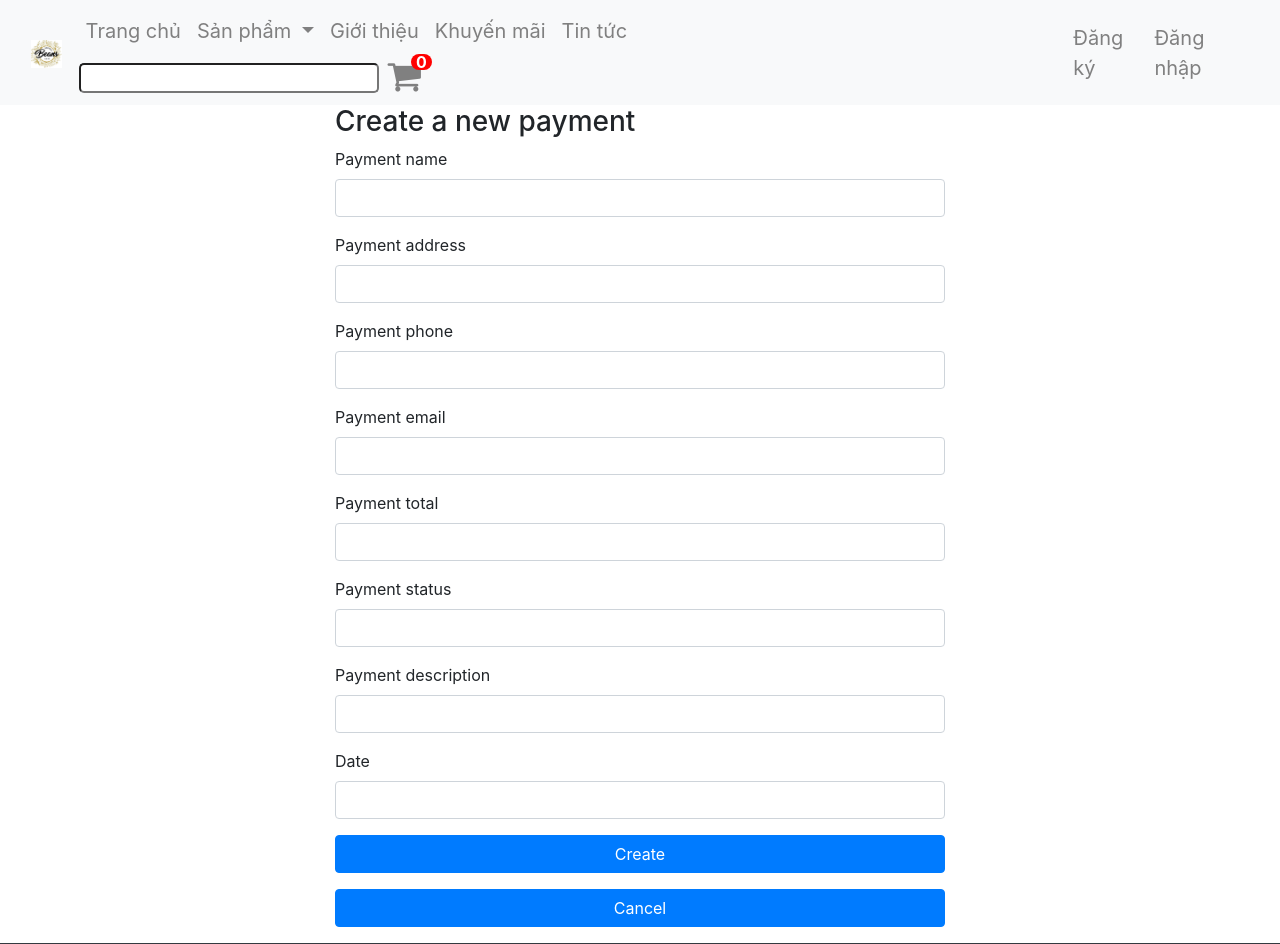
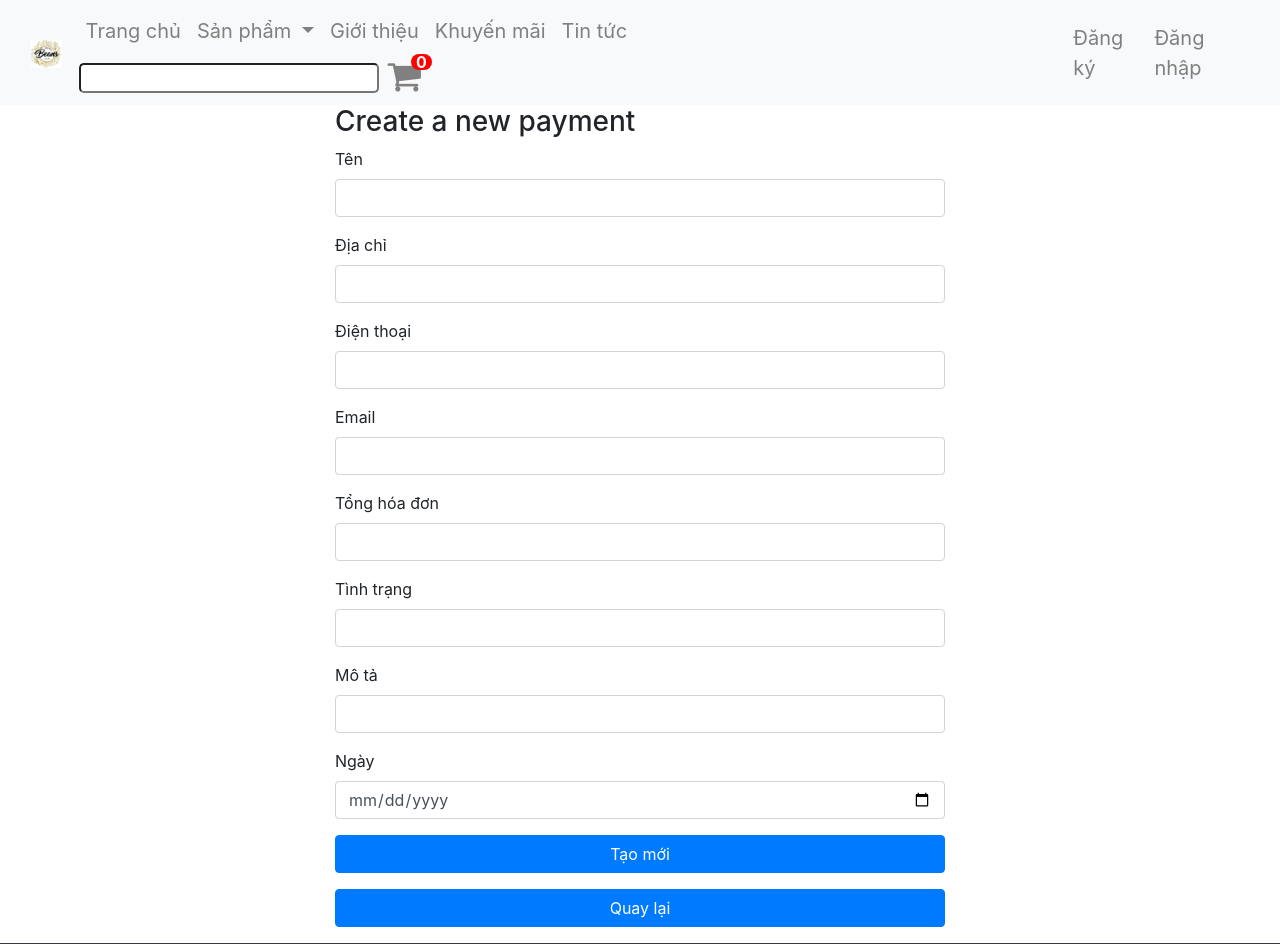
Before and after one commit to Giabaoproo347/Bachend_Coffee2, an Angular app: page /payment-create in a window 1280 px wide. Shown: the top 944 px of the page. Built offline with nearby package versions, Linux system fonts and the light colour scheme; no server answers.

Commit message:
ddang lam validate

```diff
--- a/src/app/component/admin/categories/categories-create/categories-create.component.html
+++ b/src/app/component/admin/categories/categories-create/categories-create.component.html
@@ -2,7 +2,7 @@
   <h3 class="text-center">Create a new categories</h3>
   <div *ngIf="message">
     <div class="alert alert-success">
-      <strong>Success!</strong> You have created a new categories
+      <strong>Thành công!</strong> You have created a new categories
     </div>
     <div>
       <div class="form-group">
@@ -20,14 +20,14 @@
     (ngSubmit)="categoriesForm.valid && onSubmit()"
     novalidate>
     <div class="form-group">
-      <label>Categories name</label>
+      <label>Danh mục sản phẩm</label>
       <input type="text" class="form-control" formControlName="name"/>
       <div class="alert-danger" *ngIf="categoriesForm.get('name').invalid && categoriesForm.get('name').touched" style="color: aqua">
-        Categories name must be ay least 1 characters
+        Danh mục sản phẩm tối thiểu 3 ký tự
       </div>
     </div>
     <div class="form-group">
-      <button class="btn btn-primary btn-block">Create</button>
+      <button class="btn btn-primary btn-block">Tạo</button>
     </div>
     <div class="form-group">
       <input class="btn btn-primary btn-block" value="Cancel" routerLink="/categories-list">
--- a/src/app/component/admin/categories/categories-create/categories-create.component.ts
+++ b/src/app/component/admin/categories/categories-create/categories-create.component.ts
@@ -25,7 +25,7 @@ export class CategoriesCreateComponent implements OnInit {
   ngOnInit() {
     this.categoriesForm = this.fb.group({
       id: '',
-      name: ['', [Validators.required, Validators.minLength(1)]],
+      name: ['', [Validators.required, Validators.minLength(3)]],
     });
     this.useFile = null;
     this.previewUrl = null;
--- a/src/app/component/admin/categories/categories-edit/categories-edit.component.html
+++ b/src/app/component/admin/categories/categories-edit/categories-edit.component.html
@@ -15,10 +15,10 @@
   </div>
   <form *ngIf="!message" name="form" [formGroup]="categoriesForm" (ngSubmit)="categoriesForm.valid && onSubmit()" novalidate>
     <div class="form-group">
-      <label>Categories name</label>
+      <label>Danh mục sản phẩm</label>
       <input type="text" class="form-control" formControlName="name"/>
       <div class="alert-danger" *ngIf="categoriesForm.get('name').invalid && categoriesForm.get('name').touched" style="color: aqua">
-        Categories name must be at least 1 characters
+        Danh mục sản phẩm tối thiểu 3 ký tự
       </div>
     </div>
     <div class="form-group">
--- a/src/app/component/admin/categories/categories-edit/categories-edit.component.ts
+++ b/src/app/component/admin/categories/categories-edit/categories-edit.component.ts
@@ -27,7 +27,7 @@ export class CategoriesEditComponent implements OnInit {
   ngOnInit() {
     this.categoriesForm = this.fb.group({
       id: '',
-      name: ['', [Validators.required, Validators.minLength(1)]],
+      name: ['', [Validators.required, Validators.minLength(3)]],
     });
     const id = +this.route.snapshot.paramMap.get('id');
     console.log(id);
--- a/src/app/component/admin/order/order-create/order-create.component.html
+++ b/src/app/component/admin/order/order-create/order-create.component.html
@@ -19,36 +19,36 @@
 
 
     <div class="form-group">
-      <label>Purchase date</label>
-      <input type="text" class="form-control" formControlName="purchaseDate">
+      <label>Ngày đặt</label>
+      <input type="date" class="form-control" formControlName="purchaseDate">
       <div class="alert-danger" *ngIf="orderForm.get('purchaseDate').invalid && orderForm.get('purchaseDate').touched"
            style="color: red">
-        Purchase date is required
+        Không được để trống
       </div>
     </div>
 
     <div class="form-group">
-      <label>Delivery date</label>
-      <input type="text" class="form-control" formControlName="deliveryDate">
+      <label>Ngày giao</label>
+      <input type="date" class="form-control" formControlName="deliveryDate">
       <div class="alert-danger" *ngIf="orderForm.get('deliveryDate').invalid && orderForm.get('deliveryDate').touched"
            style="color: red">
-        Delivery is required
+        Không được để trống
       </div>
     </div>
 
     <div class="form-group">
-      <label>Description</label>
+      <label>Mô tả</label>
       <input type="text" class="form-control" formControlName="description">
       <div class="alert-danger" *ngIf="orderForm.get('description').invalid && orderForm.get('description').touched"
            style="color: red">
-        Description is required
+        Không được để trống
       </div>
     </div>
     <div class="form-group">
-      <button class="btn btn-primary btn-block">Create</button>
+      <button class="btn btn-primary btn-block">Tạo</button>
     </div>
     <div class="form-group">
-      <input class="btn btn-primary btn-block" value="Cancel" routerLink="/orderDetail-list">
+      <input class="btn btn-primary btn-block" value="Hủy" routerLink="/order-list">
     </div>
   </form>
 </div>
--- a/src/app/component/admin/order/order-edit/order-edit.component.html
+++ b/src/app/component/admin/order/order-edit/order-edit.component.html
@@ -11,31 +11,31 @@
   </div>
   <form *ngIf="!message" name="form" [formGroup]="orderForm" (ngSubmit)="orderForm.valid && onSubmit()" novalidate>
     <div class="form-group">
-      <label>Purchase Date</label>
-      <input type="text" class="form-control" formControlName="purchaseDate"/>
+      <label>Ngày đặt</label>
+      <input type="date" class="form-control" formControlName="purchaseDate"/>
       <div class="alert-danger" *ngIf="orderForm.get('purchaseDate').invalid && orderForm.get('purchaseDate').touched" style="color: aqua">
-        Purchase Date is required
+        Không được để trống
       </div>
     </div>
     <div class="form-group">
-      <label>Delivery Date</label>
-      <textarea class="form-control" formControlName="deliveryDate"></textarea>
+      <label>Ngày giao</label>
+      <input type="date" class="form-control" formControlName="deliveryDate">
       <div class="alert-danger" *ngIf="orderForm.get('deliveryDate').invalid && orderForm.get('deliveryDate').touched" style="color: aqua">
-        Delivery date is required
+        Không được để trống
       </div>
     </div>
 
     <div class="form-group">
-      <label>Description</label>
+      <label>Mô tả</label>
       <textarea class="form-control" formControlName="description"></textarea>
       <div class="alert-danger" *ngIf="orderForm.get('description').invalid && orderForm.get('description').touched" style="color: aqua">
-        Description is required
+        Không được để trống
       </div>
     </div>
     <div class="form-group">
-      <button class="btn btn-primary btn-block">Save</button>
+      <button class="btn btn-primary btn-block">Cập nhật</button>
     </div><div class="form-group">
-    <button class="btn btn-primary btn-block">Cancel</button>
+    <button class="btn btn-primary btn-block">Hủy</button>
   </div>
   </form>
 </div>
--- a/src/app/component/admin/order/order-list/order-list.component.html
+++ b/src/app/component/admin/order/order-list/order-list.component.html
@@ -3,9 +3,9 @@
   <thead>
   <tr>
     <th>Id</th>
-    <th>Purchase Date</th>
-    <th>Delivery Date</th>
-    <th>Description</th>
+    <th>Ngày đặt</th>
+    <th>Ngày giao</th>
+    <th>Mô tả</th>
     <th>Edit</th>
     <th>Delete</th>
   </tr>
--- a/src/app/component/admin/orderDetail/order-detail-create/order-detail-create.component.html
+++ b/src/app/component/admin/orderDetail/order-detail-create/order-detail-create.component.html
@@ -5,10 +5,10 @@
       <strong>Success!</strong> You have created a new order detail
     </div>
     <div class="form-group">
-      <input class="btn btn-primary btn-block" value="Create new order detail" (click)="message = !message">
+      <input class="btn btn-primary btn-block" value="Tạo mới" (click)="message = !message">
     </div>
     <div class="form-group">
-      <input class="btn btn-primary btn-block" value="Back to order detail list" routerLink="/orderDetail-list">
+      <input class="btn btn-primary btn-block" value="Quay lại" routerLink="/orderDetail-list">
     </div>
   </div>
   <form
@@ -18,51 +18,51 @@
     (ngSubmit)="orderDetailForm.valid && onSubmit()">
 
     <div class="form-group">
-      <label>Name</label>
+      <label>Tên</label>
       <input type="text" class="form-control" formControlName="name">
       <div class="alert-danger" *ngIf="orderDetailForm.get('name').invalid && orderDetailForm.get('name').touched"
            style="color: red">
-        Name is required
+        Không được để trống
       </div>
     </div>
 
 
     <div class="form-group">
-      <label>Sale Price</label>
+      <label>Phí</label>
       <input type="text" class="form-control" formControlName="salePrice">
       <div class="alert-danger"
            *ngIf="orderDetailForm.get('salePrice').invalid && orderDetailForm.get('salePrice').touched"
            style="color: red">
-        Sale price is required
+        Không được để trống
       </div>
     </div>
 
     <div class="form-group">
-      <label>Quantity</label>
+      <label>Số lượng</label>
       <input type="text" class="form-control" formControlName="quantity">
       <div class="alert-danger"
            *ngIf="orderDetailForm.get('quantity').invalid && orderDetailForm.get('quantity').touched"
            style="color: red">
-        Quantity is required
+        Không được để trống
       </div>
     </div>
 
     <div class="form-group">
-      <label>Description</label>
+      <label>Mô tả</label>
       <input type="text" class="form-control" formControlName="description">
       <div class="alert-danger"
            *ngIf="orderDetailForm.get('description').invalid && orderDetailForm.get('description').touched"
            style="color: red">
-        Quantity is required
+        Không được để trống
       </div>
     </div>
 
 
     <div class="form-group">
-      <button class="btn btn-primary btn-block">Create</button>
+      <button class="btn btn-primary btn-block">Tạo mới</button>
     </div>
     <div class="form-group">
-      <input class="btn btn-primary btn-block" value="Cancel" routerLink="/orderDetail-list">
+      <input class="btn btn-primary btn-block" value="Quay lại" routerLink="/orderDetail-list">
     </div>
   </form>
 </div>
--- a/src/app/component/admin/payment/payment-create/payment-create.component.html
+++ b/src/app/component/admin/payment/payment-create/payment-create.component.html
@@ -18,74 +18,74 @@
     (ngSubmit)="paymentForm.valid && onSubmit()"
   >
     <div class="form-group">
-      <label>Payment name</label>
+      <label>Tên</label>
       <input type="text" class="form-control" formControlName="name">
       <div class="alert-danger" *ngIf="paymentForm.get('name').invalid && paymentForm.get('name').touched"
            style="color: red">
-        Payment name must be at least 1 characters
+        Tối thiểu 3 ký tự
       </div>
     </div>
     <div class="form-group">
-      <label>Payment address</label>
+      <label>Địa chỉ</label>
       <input type="text" class="form-control" formControlName="address">
       <div class="alert-danger" *ngIf="paymentForm.get('address').invalid && paymentForm.get('address').touched"
            style="color: red">
-        Payment address must be at least 1 characters
+        Tối thiểu 3 ký tự
       </div>
     </div>
     <div class="form-group">
-      <label>Payment phone</label>
+      <label>Điện thoại</label>
       <input type="text" class="form-control" formControlName="phone">
       <div class="alert-danger" *ngIf="paymentForm.get('phone').invalid && paymentForm.get('phone').touched"
            style="color: red">
-        Payment phone must be at least 1 characters
+        Định dạng số điện thoại không đúng
       </div>
     </div>
     <div class="form-group">
-      <label>Payment email</label>
+      <label>Email</label>
       <input type="text" class="form-control" formControlName="email">
       <div class="alert-danger" *ngIf="paymentForm.get('email').invalid && paymentForm.get('email').touched"
            style="color: red">
-        Payment email must be at least 1 characters
+        Định dạng email không đúng
       </div>
     </div>
     <div class="form-group">
-      <label>Payment total</label>
+      <label>Tổng hóa đơn</label>
       <input type="number" class="form-control" formControlName="total">
       <div class="alert-danger" *ngIf="paymentForm.get('total').invalid && paymentForm.get('total').touched"
            style="color: red">
-        Payment total must be at least 1 characters
+        Không được để trống
       </div>
     </div>
     <div class="form-group">
-      <label>Payment status</label>
+      <label>Tình trạng</label>
       <input type="text" class="form-control" formControlName="status">
       <div class="alert-danger" *ngIf="paymentForm.get('status').invalid && paymentForm.get('status').touched"
            style="color: red">
-        Payment status must be at least 1 characters
+        Không được để trống
       </div>
     </div>
     <div class="form-group">
-      <label>Payment description</label>
+      <label>Mô tả</label>
       <input type="text" class="form-control" formControlName="description">
       <div class="alert-danger" *ngIf="paymentForm.get('description').invalid && paymentForm.get('description').touched"
            style="color: red">
-        Payment description must be at least 1 characters
+        Không được để trống
       </div>
     </div>
     <div class="form-group">
-      <label>Date</label>
-      <input type="text" class="form-control" formControlName="date">
+      <label>Ngày</label>
+      <input type="date" class="form-control" formControlName="date">
       <div class="alert-danger" *ngIf="paymentForm.get('date').invalid && paymentForm.get('date').touched"
            style="color: red">
-        Payment is required
+        Không được để trống
       </div>
     </div>
     <div class="form-group">
-      <button class="btn btn-primary btn-block">Create</button>
+      <button class="btn btn-primary btn-block">Tạo mới</button>
     </div>
     <div class="form-group">
-      <input class="btn btn-primary btn-block" value="Cancel" routerLink="/payment-list">
+      <input class="btn btn-primary btn-block" value="Quay lại" routerLink="/payment-list">
     </div>
   </form>
 </div>
--- a/src/app/component/admin/product/product-create/product-create.component.html
+++ b/src/app/component/admin/product/product-create/product-create.component.html
@@ -21,27 +21,27 @@
     novalidate
   >
     <div class="form-group">
-      <label>Product name</label>
+      <label>Tên sản phẩm</label>
       <input type="text" class="form-control" formControlName="name"/>
       <div class="alert-danger" *ngIf="productForm.get('name').invalid && productForm.get('name').touched"
            style="color: red">
-        Product name must be at least 1 characters
+        Tối thiểu 3 ký tự
       </div>
     </div>
     <div class="form-group">
-      <label>Price</label>
+      <label>Giá</label>
       <input type="number" class="form-control" formControlName="price"/>
       <div class="alert-danger" *ngIf="productForm.get('price').invalid && productForm.get('price').touched"
            style="color: red">
-        Price is greater than or equal to zero
+        Không được để trống
       </div>
     </div>
     <div class="form-group">
-      <label>Description</label>
+      <label>Mô tả</label>
       <textarea class="form-control h-auto" formControlName="description"></textarea>
       <div class="alert-danger" *ngIf="productForm.get('description').invalid && productForm.get('description').touched"
            style="color: red">
-        Description is required
+        Không được để trống
       </div>
     </div>
     <div class="form-group">
--- a/src/app/component/admin/product/product-create/product-create.component.ts
+++ b/src/app/component/admin/product/product-create/product-create.component.ts
@@ -46,7 +46,7 @@ export class ProductCreateComponent implements OnInit {
     this.app.setIsShow(true);
     this.productForm = this.fb.group({
       id: '',
-      name: ['', [Validators.required]],
+      name: ['', [Validators.required, Validators.minLength(3)]],
       price: ['', [Validators.required]],
       description: ['', [Validators.required]],
       image: ['', [Validators.required]],
```
Also changed, not shown: src/app/component/admin/payment/payment-create/payment-create.component.ts (+6 -6 lines).
